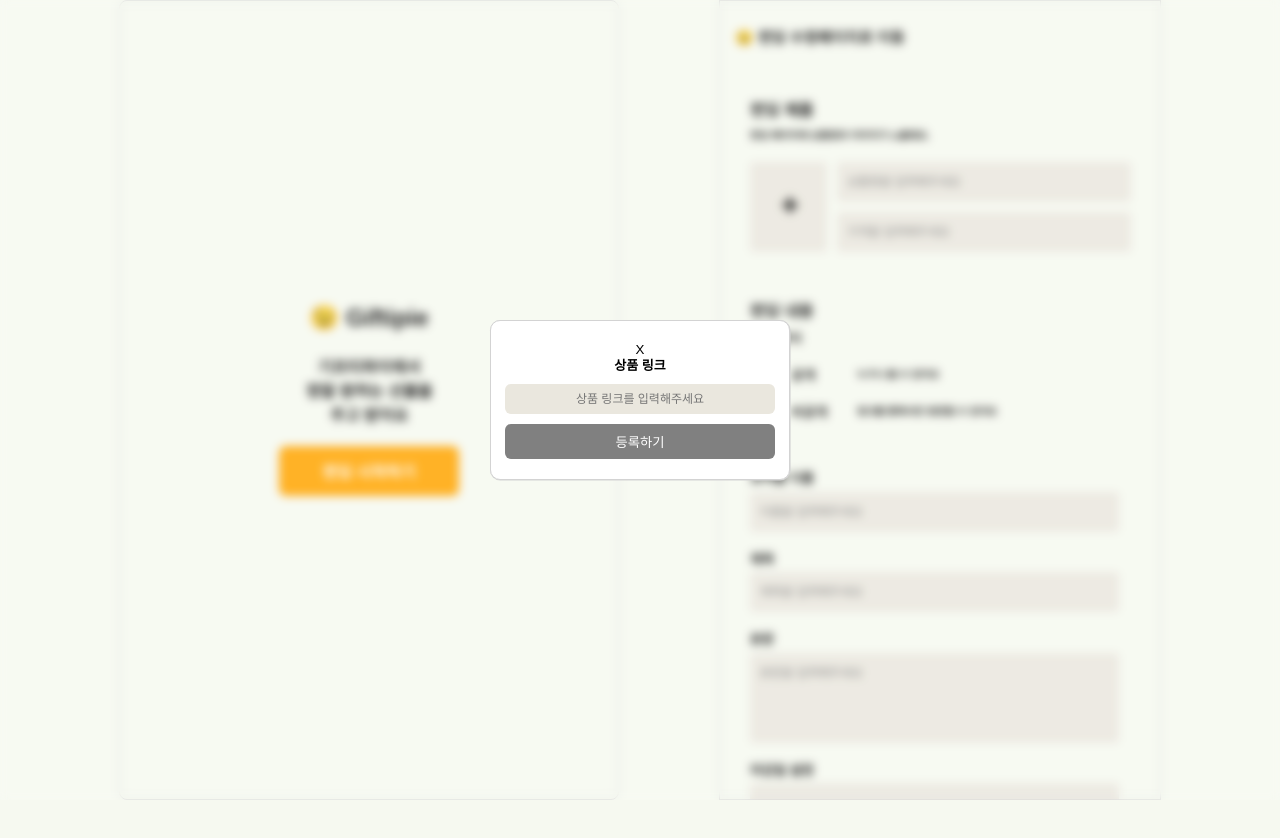
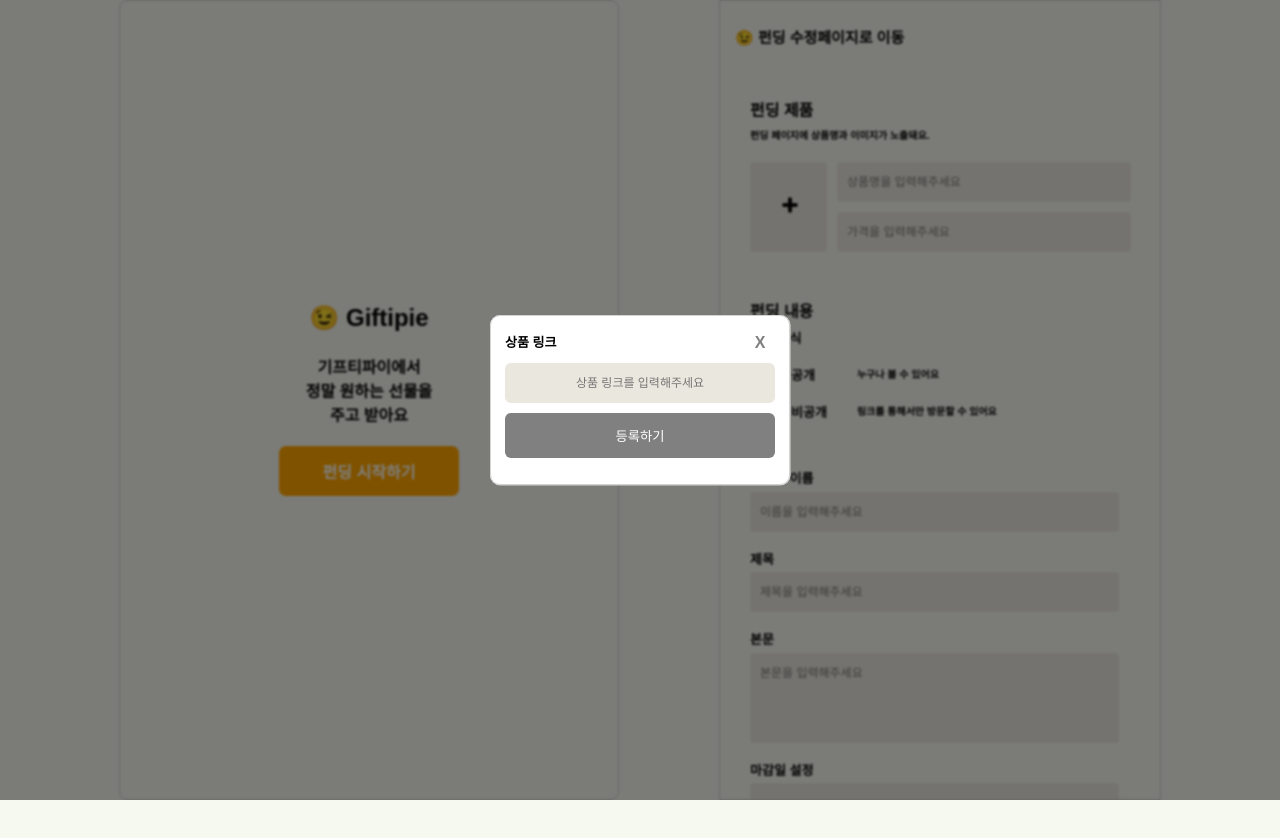
Before and after one commit to Gift-For-You-Project/gift-for-you-FE, a React (Create React App) app: page /fundingcreate in a window 1280 px wide. Both pictures are taken after a click on the label 788 px from the left and 207 px from the top of the page. Shown: the top 838 px of the page. Built offline with nearby package versions, Linux system fonts and the light colour scheme; no server answers.

Commit message:
Feat: 펀딩페이지 API 기능 구현

```diff
--- a/src/db.json
+++ /dev/null
@@ -1,38 +0,0 @@
-{
-    "fundingcreate": [
-        {
-            "id": 1,
-            "ItemName": "상품이름",
-            "showName": "보여지는 이름",
-            "title": "펀딩 제목",
-            "content": "본문 내용",
-            "targetAmount": "목표금액",
-            "publicFlag": false,
-            "endDate": "2024-02-01"
-        }
-    ],
-    "fundingdetail": [
-        {
-            "id": 1,
-            "ItemName": "상품이름",
-            "showName": "보여지는 이름",
-            "title": "펀딩 제목",
-            "content": "본문 내용",
-            "targetAmount": "목표금액",
-            "publicFlag": false,
-            "endDate": "2024-02-01"
-        }
-    ],
-    "fundingmodify": [
-        {
-            "id": 1,
-            "ItemName": "상품이름",
-            "showName": "보여지는 이름",
-            "title": "펀딩 제목",
-            "content": "본문 내용",
-            "targetAmount": "목표금액",
-            "publicFlag": false,
-            "endDate": "2024-02-01"
-        }
-    ]
-}
--- a/src/pages/Funding/FundingCreate/FundingCreate.jsx
+++ b/src/pages/Funding/FundingCreate/FundingCreate.jsx
@@ -1,4 +1,4 @@
-import React, { useState } from 'react';
+import React, { useState, useRef } from 'react';
 import { useNavigate } from 'react-router-dom';
 import {
     MainContainer,
@@ -35,18 +35,19 @@ const FundingCreate = () => {
     const [targetAmount, setTargetAmount] = useState('');
     const [publicFlag, setPublicFlag] = useState('');
     const [endDate, setEndDate] = useState('');
+    const [itemLink, setItemLink] = useState('');
     const [isFundingModalOpen, setIsFundingModalOpen] = useState(false); // 모달 창의 열림 여부 상태 변수
+    const [selectedItemImage, setSelectedItemImage] = useState(''); // 추가된 부분
 
     // 모달 열기 이벤트 핸들러
-    const handleFundingModalClick = () => {
+    const handleFundingModalClick = (e) => {
         setIsFundingModalOpen(true);
+        setItemLink(e.target.value);
     };
-
     // 모달 닫기 이벤트 핸들러
     const closeModal = () => {
         setIsFundingModalOpen(false);
     };
-
     // 각 입력값에 대한 상태 업데이트 핸들러
     const handleItemNameChange = (e) => {
         setItemName(e.target.value);
@@ -71,27 +72,28 @@ const FundingCreate = () => {
         const value = e.target.value === 'true' ? true : false;
         setPublicFlag(value.toString());
     };
-
     // 펀딩 생성 요청 처리 함수
     const handleFundingClick = async () => {
         try {
             // 펀딩 생성 API 호출 및 데이터 전송
             const fundingData = await fundingCreate({
+                itemLink,
                 itemName,
+                targetAmount,
+                publicFlag,
                 showName,
                 title,
                 content,
-                targetAmount,
-                publicFlag,
                 endDate,
             });
             console.log('펀딩 생성 성공:', fundingData);
             // 펀딩 생성 성공 시, 성공 메시지 표시 또는 다른 동작 수행
             // 요청이 성공했는지 확인합니다.
             alert('펀딩 상품이 등록되었습니다.')
-            // navigate('/fundingdetail'); // 생성된 펀딩 상세 페이지로 이동
+            // 추가된 부분: 펀딩 생성 후 해당 링크의 이미지 가져와서 적용
+            setSelectedItemImage(itemLink);
         } catch (error) {
-            // console.error('펀딩 생성 오류:', error);
+            console.error('펀딩 생성 오류:', error);
             // 펀딩 생성 실패 시, 오류 메시지 표시 또는 다른 처리 수행
         }
     };
@@ -129,9 +131,12 @@ const FundingCreate = () => {
                         <P pb="20px" fs="10px" fw="900">
                             펀딩 페이지에 상품명과 이미지가 노출돼요.
                         </P>
-
                         <ProducImgtDiv>
-                            <FundingImg onClick={handleFundingModalClick} htmlFor="file-input" h="90px" w="90px">
+                            {/* 추가된 부분: 선택된 이미지 표시 */}
+                            {selectedItemImage && (
+                                <FundingImg src={selectedItemImage} h="90px" w="90px" />
+                            )}
+                            <FundingImg value={itemLink} onClick={handleFundingModalClick} htmlFor="file-input" h="90px" w="90px">
                                 <PlusImg src="/imgs/plus.png" />
                             </FundingImg>
                             <div>
--- a/src/pages/Funding/FundingCreate/Modal/Modal.jsx
+++ b/src/pages/Funding/FundingCreate/Modal/Modal.jsx
@@ -1,17 +1,18 @@
 import React, { useState } from 'react';
-import { useNavigate } from 'react-router-dom';
-import { Container, Background, P, ModalBox, ModalInput, ModalButton } from './ModalStyles';
+import { Container, Background, P, ModalBox, ModalTitleXBox, ModalInput, ModalButton, XButton } from './ModalStyles';
 import { modalItemLink } from '../../../../api/api';
 
 // 모달 컴포넌트
 function Modal({ closeModal }) {
-    const navigate = useNavigate(); // React Router의 네비게이션 기능을 사용하기 위한 hook
     const [itemLink, setItemLink] = useState(''); // 상품 링크를 담는 상태 변수 초기화
 
     // 상품 링크 입력값 변경 이벤트 핸들러
-    const handleItemLinkChange = (e) => {
-        setItemLink(e.target.value);
-    };
+    // const handleItemLinkChange = (e) => {
+    //     setItemLink(e.target.value);
+    // };
+    // onChange={(e) => {
+    //     setItemLink({ ...LinkData, itemLink: e.target.value });
+    // }}
 
     // 모달 버튼 클릭 이벤트 핸들러
     const handleModalButtonClick = async () => {
@@ -22,7 +23,6 @@ function Modal({ closeModal }) {
             });
             console.log('펀딩 생성 성공:', LinkData);
             // 성공 시 처리: 새 페이지로 이동하거나 성공 메시지 표시 등
-            navigate('/fundingcreate');
         } catch (error) {
             console.error('펀딩 생성 오류:', error);
             // 실패 시 처리: 사용자에게 오류 메시지 표시 등
@@ -31,17 +31,27 @@ function Modal({ closeModal }) {
 
     return (
         <Container>
-            <Background onClick={() => closeModal()}>
+            <Background>
                 <ModalBox>
-                    <button onClick={() => closeModal()}>X</button>
+                    <form onSubmit={(e)=>{
+                        e.preventDefault();
+                        handleModalButtonClick();
+                    }}>
+                        <ModalTitleXBox>
                         <P>상품 링크</P>
+                        <XButton onClick={() => closeModal()}>X</XButton>
+                        </ModalTitleXBox>
                         <ModalInput
                             type="text"
                             value={itemLink}
-                        onChange={handleItemLinkChange}
+                            // onChange={handleItemLinkChange}
+                            onChange={(e) => {
+                                setItemLink(e.target.value);
+                            }}
                             placeholder="상품 링크를 입력해주세요"
                         ></ModalInput>
-                    <ModalButton onClick={handleModalButtonClick}>등록하기</ModalButton>
+                        <ModalButton type="submit">등록하기</ModalButton>
+                    </form>
                 </ModalBox>
             </Background>
         </Container>
--- a/src/pages/Funding/FundingCreate/Modal/ModalStyles.js
+++ b/src/pages/Funding/FundingCreate/Modal/ModalStyles.js
@@ -14,38 +14,39 @@ export const Container = styled.div`
 export const Background = styled.div`
     width: 100%;
     height: 100%;
-    background-color: rgba(255,255,255,0.15);
-    backdrop-filter: blur(5px);
+    /* background-color: rgba(255,255,255,0.15); */
+    background: #00000080;
+    backdrop-filter: blur(1px);
     display: flex;
     flex-direction: column;
     justify-content: center;
     align-items: center;
-
 `;
-
 export const ModalBox = styled.div`
   display: flex;
   flex-direction: column;
   justify-content: center;
   align-items: center;
   width: 300px;
-  height: 160px;
-  padding: 20px;
+  height: 170px;
+  padding: 10px 20px 20px 20px;
   position: absolute;
-  /* right: 150px; */
-  /* bottom: 890px; */
-  /* background: rgba(255, 255, 255, 0.8); */
   background: white;
   border: 0.3px solid lightgray;
   box-shadow: 0.3px 0.3px 0.3px 0.3px lightgray;
   border-radius: 10px;
-`
+`;
+export const ModalTitleXBox = styled.div`
+  display: flex;
+  flex-direction: row;
+  justify-content: space-between;
+  align-items: center;
+  padding-bottom: 10px;
+`;
 export const P = styled.p`
-  padding-bottom: 10px;
   font-size: 13px;
   font-weight: 800;
 `;
-
 export const ModalInput = styled.input`
   width: 270px;
   height: 40px;
@@ -56,8 +57,13 @@ export const ModalInput = styled.input`
   font-weight: 400;
   font-size: 12px;
   margin-bottom: 10px;
-`
-
+`;
+export const XButton = styled.button`
+  width: 30px;
+  font-weight: 700;
+  font-size: 16px;
+  color: gray;
+`;
 export const ModalButton = styled.button`
   width: 270px;
   height: 45px;
--- a/src/pages/Funding/FundingDetail/FundingDetailStyles.js
+++ b/src/pages/Funding/FundingDetail/FundingDetailStyles.js
@@ -117,7 +117,7 @@ export const Body = styled.div`
 export const BannerImg = styled.img`
   width: 100%;
   max-width: 442px;
-  height: auto;
+  height: 320px;
 `;
 
 export const FundingDiv = styled.div`
--- a/src/pages/Funding/FundingModify/FundingModify.jsx
+++ b/src/pages/Funding/FundingModify/FundingModify.jsx
@@ -51,7 +51,7 @@ const FundingModify = () => {
     const fundingModifyData = async () => {
         try {
             // 펀딩 ID를 적절하게 설정 (예: 1)
-            const fundingId = 10;
+            const fundingId = 1;
             const data = await updateFundingModify(fundingId, fundingData); // 펀딩 수정 API 호출
             console.log('펀딩 수정 성공:', data);
             alert('펀딩이 수정되었습니다.');
@@ -65,7 +65,7 @@ const FundingModify = () => {
         const fetchData = async () => {
             try {
                 // 펀딩 ID를 설정하여 특정 펀딩의 상세 정보 가져오기
-                const fundingId = 10; // 예: 펀딩 ID가 1인 경우
+                const fundingId = 1; // 예: 펀딩 ID가 1인 경우
                 const data = await FundingModifyGet(fundingId);
                 console.log('+++', data);
                 setFundingData(data); // 가져온 데이터를 상태 변수에 설정
```
Also changed, not shown: src/api/api.js (renamed from src/api/api.jsx, +1 -7 lines), src/pages/Funding/FundingDetail/FundingDetail.jsx (+2 -21 lines), src/redux/authSlice.js (renamed from src/redux/authSlice.jsx), src/redux/navigationSlice.js (renamed from src/redux/navigationSlice.jsx). Lines whose indentation alone changed are shown as unchanged.
